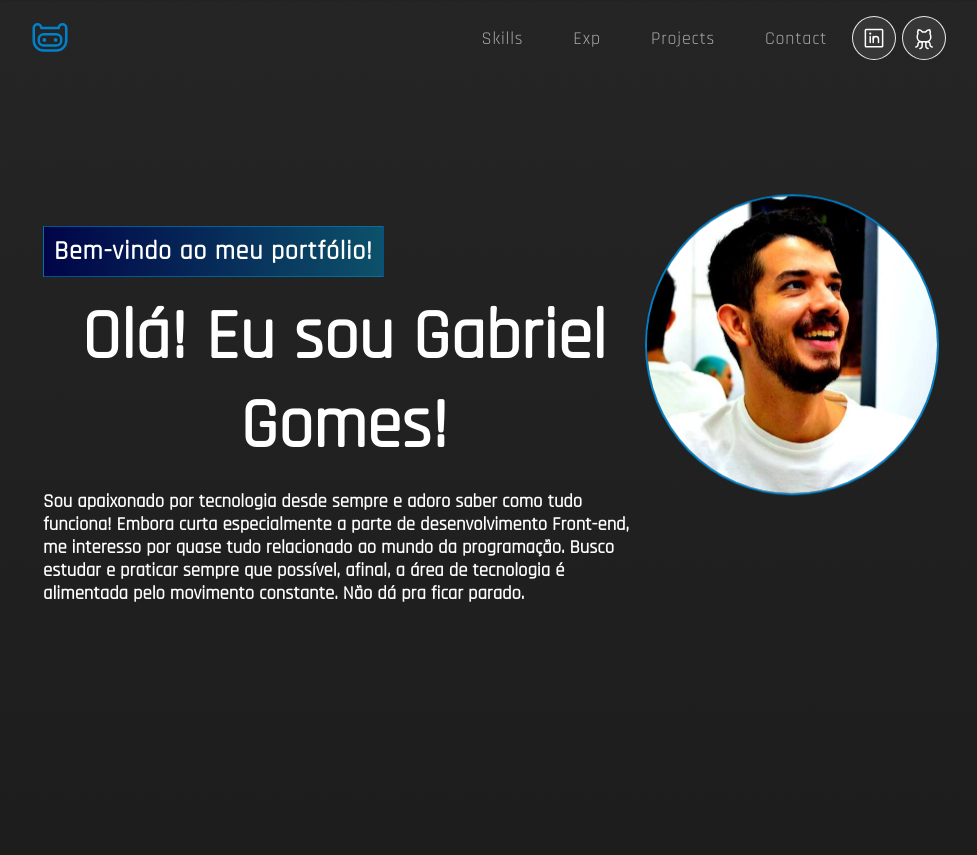
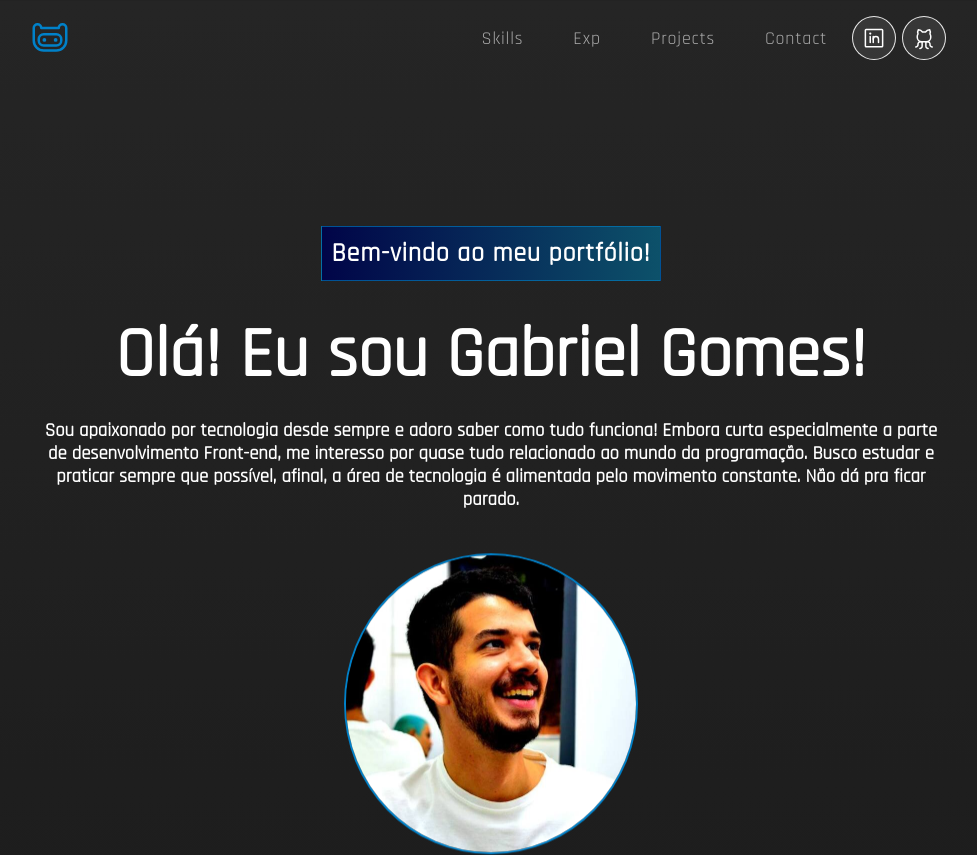
Before and after one commit to gabrigomez/portfolio, a React (Create React App) app: page / in a window 1280 px wide. Shown: the top 855 px of the page, without its empty margins (149-1126 px from the left). Built offline with nearby package versions, Linux system fonts and the light colour scheme.

Commit message:
fix: align changes in main component

```diff
--- a/src/components/Main.css
+++ b/src/components/Main.css
@@ -1,5 +1,6 @@
 .main-card {
   display: flex;
+  flex-direction: column;
   padding: 200px 100px;
   width: 70%;
 
@@ -19,6 +20,7 @@
   border: 2px solid #0081C9;
   border-radius: 70%;
 
+  margin-top: 30px;
   animation: updown 3s linear infinite;
 }
 
@@ -38,7 +40,7 @@
   display: flex;
   flex-direction: column;
   color: white;
-  align-items: flex-start;
+  align-items: center;
 }
 
 .main-info h1 {
@@ -46,16 +48,12 @@
   margin: 0px 2px;
 }
 
-.main-info h3 {
-  text-align: initial;
-}
-
 .main-welcome {
   letter-spacing: 0.8px;
-  padding: 8px 10px;
+  padding: 10px;
   background: linear-gradient(90.21deg, #000046 -5.91%, #0e5a6e 111.58%);
+  border: 1px solid #0083c99a;
 
-  border: 1px solid #0083c99a;
   font-size: 26px;
-  margin-bottom: 16px;
+  margin-bottom: 30px;
 }
```
